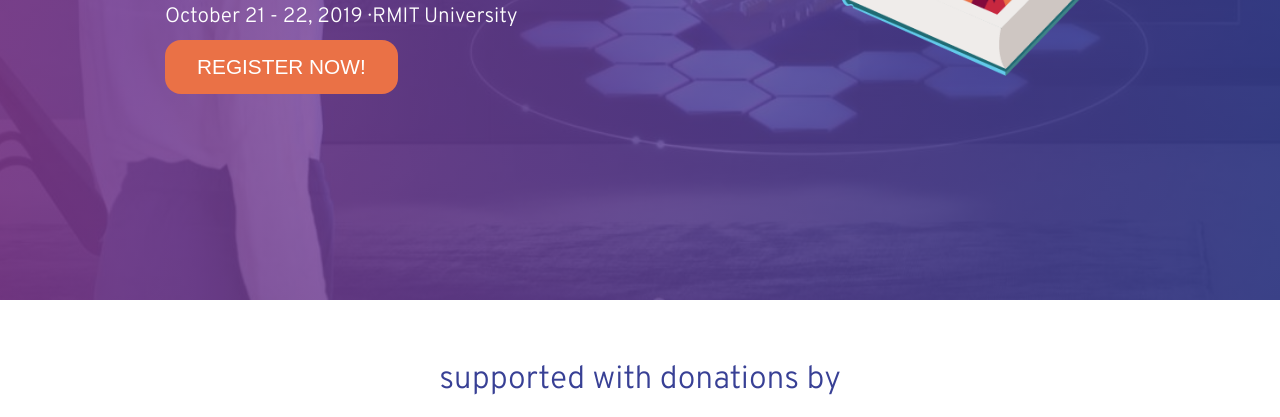
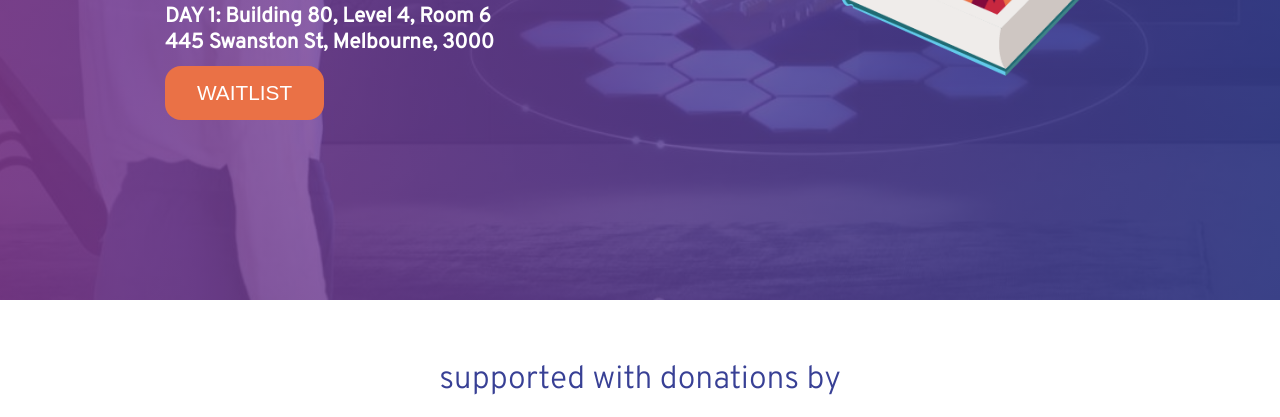
Before and after one commit to mixedrealityhack/mixedrealityhack.github.io, a plain HTML site: page index.html in a window 1280 px wide. Shown: the part 570-987 px from the top of the page. Drawn offline with Linux system fonts and the light colour scheme; a web font is replaced by a local one.

Commit message:
location

```diff
--- a/index.html
+++ b/index.html
@@ -40,8 +40,9 @@
                 <h1>HACK THE FUTURE</h1>
                 <h4>Build a mixed reality experience to reinvent how we learn!</h4>
                 <h5>October 21 - 22, 2019   ·   RMIT University</h5>
+                <h5><strong>DAY 1: Building 80, Level 4, Room 6<br>445 Swanston St, Melbourne, 3000</strong></h5>
                 <form>
-                    <input type="button" value="REGISTER NOW!" onclick="window.location.href='https://www.eventbrite.com.au/e/rmit-hack-the-future-mixed-reality-hackathon-powered-by-microsoft-registration-73727499937'" class="button" />
+                    <input type="button" value="WAITLIST" onclick="window.location.href='https://www.eventbrite.com.au/e/rmit-hack-the-future-mixed-reality-hackathon-powered-by-microsoft-registration-73727499937'" class="button" />
                 </form>
             </div>
 
@@ -148,7 +149,7 @@
                 <p><br>Elaine is passionate about how the ethical use of technology can enable humans and organisations to achieve more, especially within the Health Industry.<br><br>
                         As part of the Commercial Software Engineering team at Microsoft, she works directly with customers to help them get them the most out of the latest technology features and services including AI, Machine Learning and Bots by coding with them on projects.
                         <br><br>
-                        Throughout Elaine’s career, she has always looking for ways to continue her learning, and in the process has completed 3 formal degrees and enjoys sharing this passion at local meetups, domestic and international technical conferences.   She is also proud to be a 2019/2020 Superstar of STEM
+                        Throughout Elaine’s career, she has always looking for ways to continue her learning, and in the process has completed 3 formal degrees and enjoys sharing this passion at local meetups, domestic and international technical conferences.   She is also proud to be a 2019/2020 Superstar of STEM.
                         </p>
             </div>
             <div class="guest">
--- a/stylesheet.css
+++ b/stylesheet.css
@@ -431,6 +431,7 @@ footer {
     padding: 20px 40px;
 }
 
+
 @media only screen and (max-width: 960px) {
     #home {
         height: 1100px;
```
Lines whose indentation alone changed are shown as unchanged.
